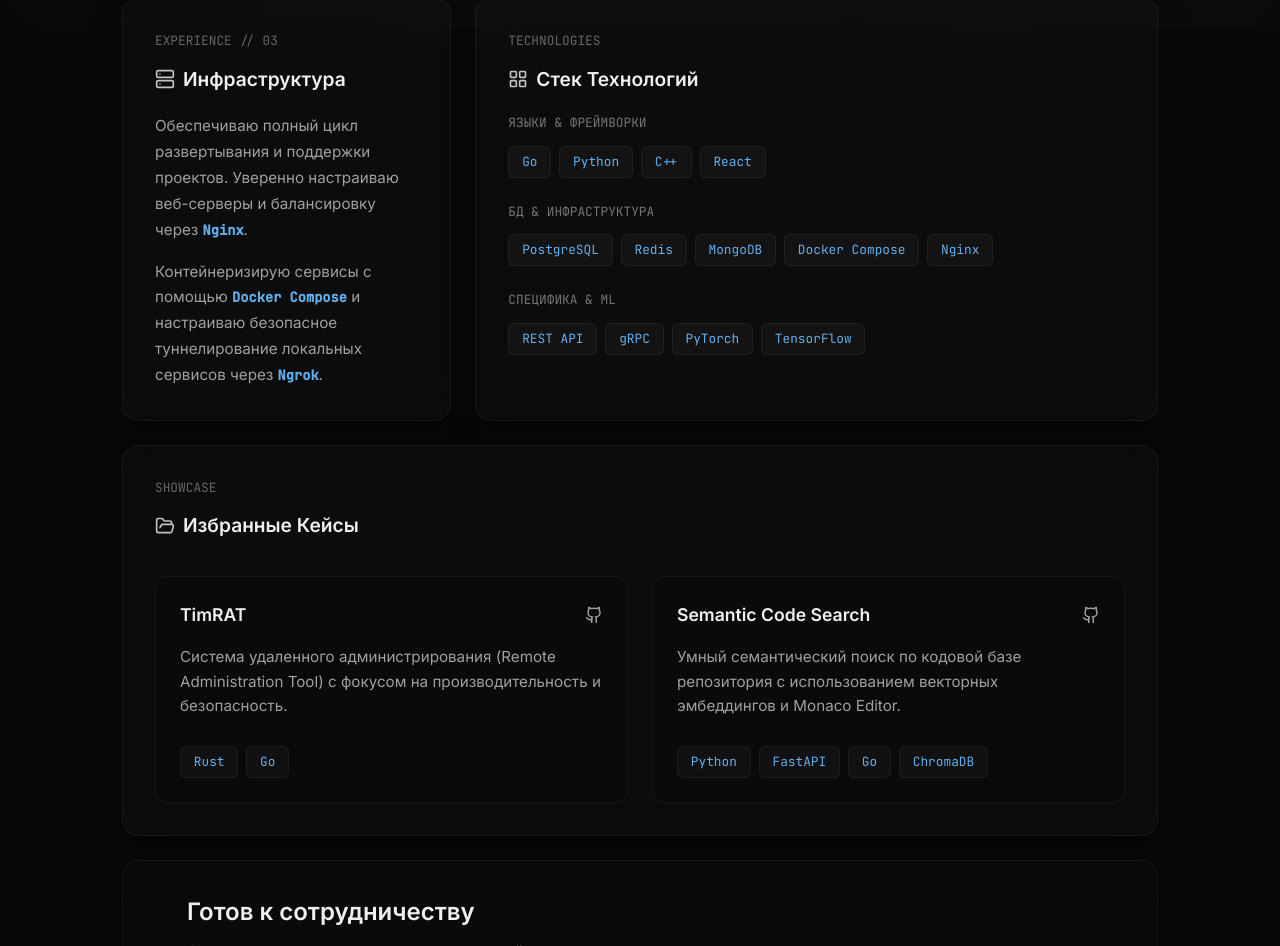
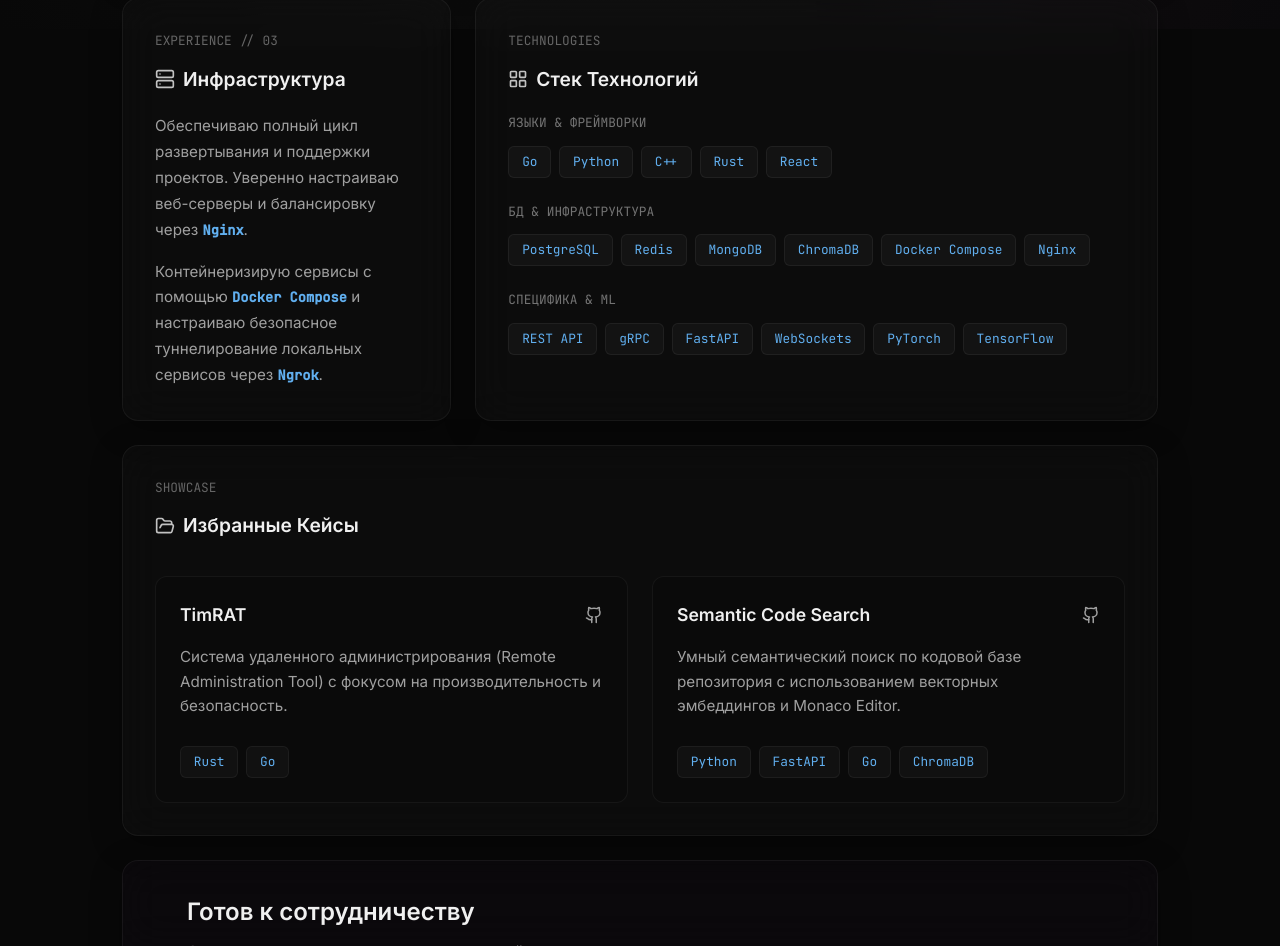
Before and after one commit to tessych/tessych.github.io, a React (Vite) app: page / in a window 1280 px wide. Shown: the part 771-1717 px from the top of the page. Built offline with nearby package versions, Linux system fonts and the light colour scheme.

Commit message:
Update tech stack: add Rust, ChromaDB, FastAPI, and WebSockets

```diff
--- a/src/App.tsx
+++ b/src/App.tsx
@@ -211,6 +211,7 @@ function App() {
                   <span className="tag">Go</span>
                   <span className="tag">Python</span>
                   <span className="tag">C++</span>
+                  <span className="tag">Rust</span>
                   <span className="tag">React</span>
                 </div>
               </div>
@@ -221,6 +222,7 @@ function App() {
                   <span className="tag">PostgreSQL</span>
                   <span className="tag">Redis</span>
                   <span className="tag">MongoDB</span>
+                  <span className="tag">ChromaDB</span>
                   <span className="tag">Docker Compose</span>
                   <span className="tag">Nginx</span>
                 </div>
@@ -231,6 +233,8 @@ function App() {
                 <div className="stack-tags">
                   <span className="tag">REST API</span>
                   <span className="tag">gRPC</span>
+                  <span className="tag">FastAPI</span>
+                  <span className="tag">WebSockets</span>
                   <span className="tag">PyTorch</span>
                   <span className="tag">TensorFlow</span>
                 </div>
```
